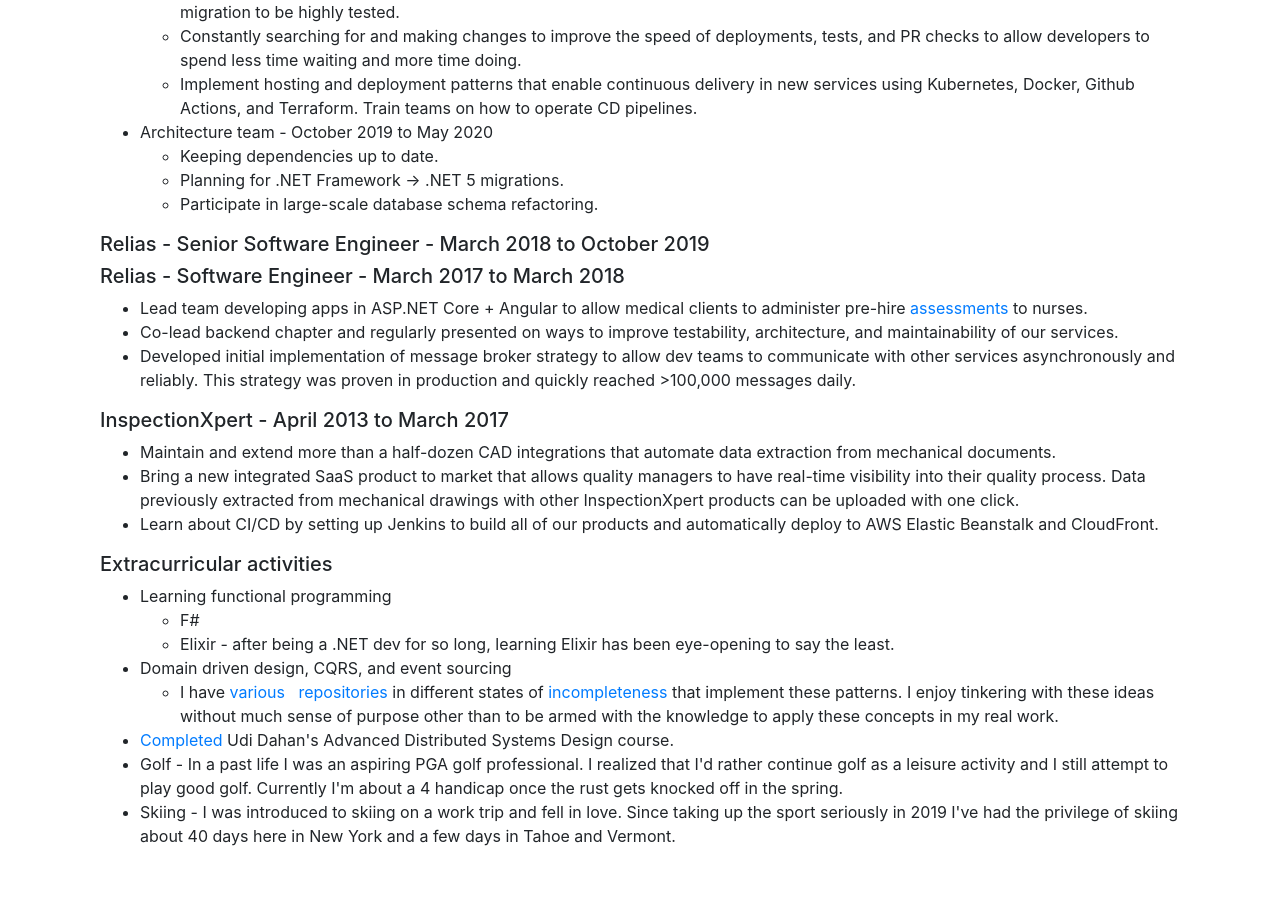
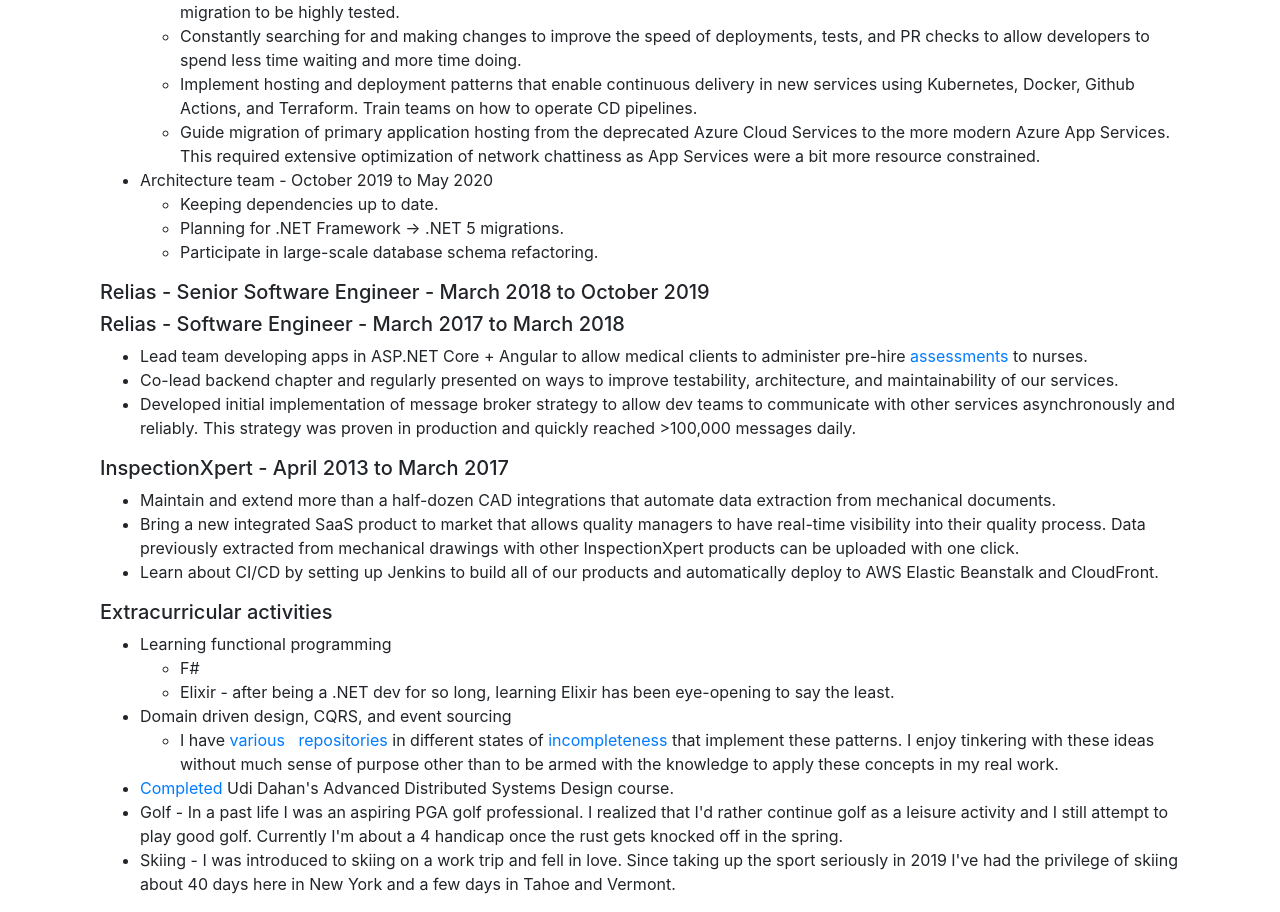
Before and after one commit to dmmusil/dmmusil.github.io, an Angular app in the folder dmmusil/: page /about in a window 1280 px wide. Shown: the part 1480-2392 px from the top of the page. Before the commit the page ends 2344 px from the top, so only its background shows below. Built offline with nearby package versions, Linux system fonts and the light colour scheme.

Commit message:
App service migration

```diff
--- a/dmmusil/src/app/about/about.component.html
+++ b/dmmusil/src/app/about/about.component.html
@@ -127,6 +127,12 @@
           delivery in new services using Kubernetes, Docker, Github Actions, and
           Terraform. Train teams on how to operate CD pipelines.
         </li>
+        <li>
+          Guide migration of primary application hosting from the deprecated
+          Azure Cloud Services to the more modern Azure App Services. This required
+          extensive optimization of network chattiness as App Services were a bit
+          more resource constrained.
+        </li>
       </ul>
     </li>
     <li>
```
